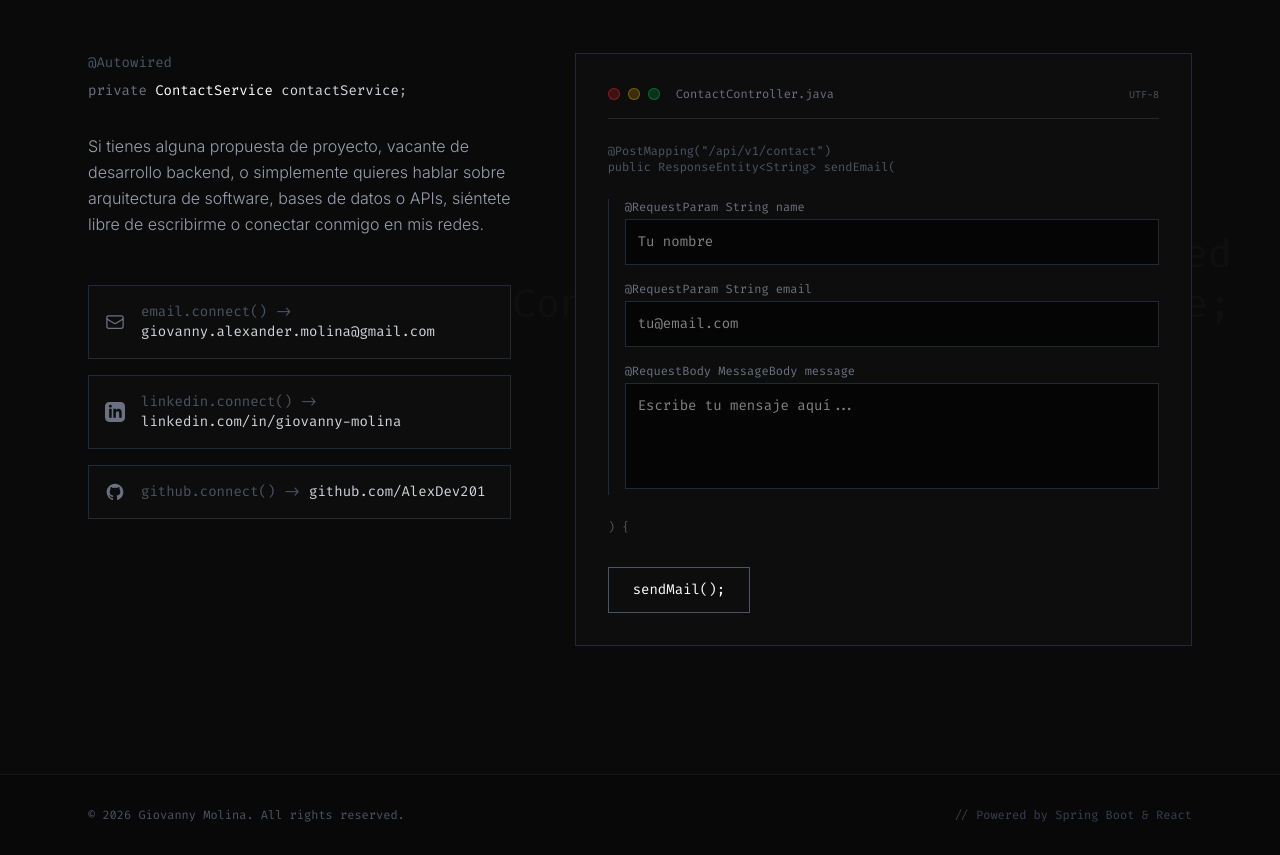
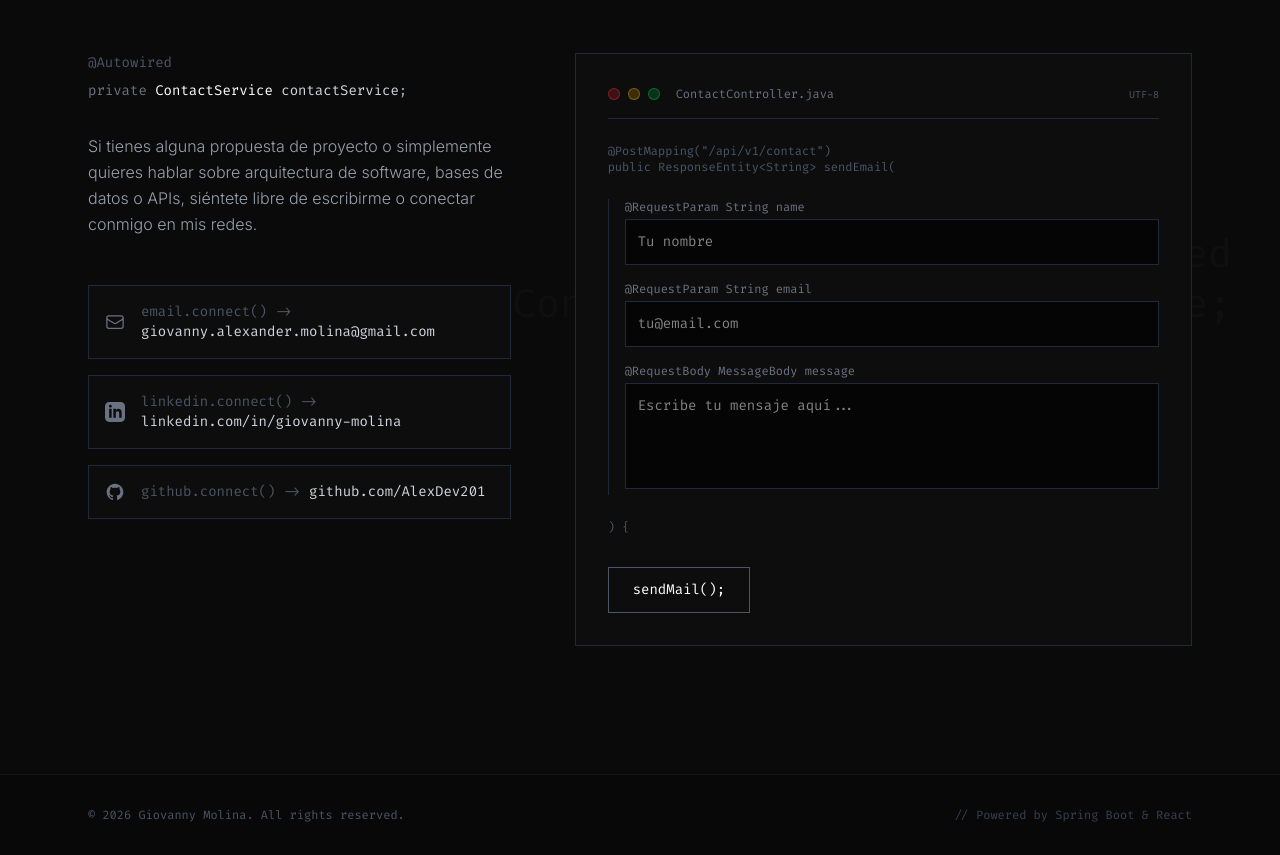
Before and after one commit to AlexDev201/portafolio, a React (Vite) app: page / in a window 1280 px wide. Shown: the part 3300-4155 px from the top of the page. Built offline with nearby package versions, Linux system fonts and the light colour scheme.

Commit message:
Cambiando mensaje en la sección de Contacto

```diff
--- a/src/components/ContactSection.jsx
+++ b/src/components/ContactSection.jsx
@@ -70,7 +70,7 @@ private ContactService contactService;`}
                         </div>
 
                         <p className="text-gray-400 text-base font-light leading-relaxed">
-                            Si tienes alguna propuesta de proyecto, vacante de desarrollo backend,
+                            Si tienes alguna propuesta de proyecto
                             o simplemente quieres hablar sobre arquitectura de software, bases de datos o APIs,
                             siéntete libre de escribirme o conectar conmigo en mis redes.
                         </p>
```
